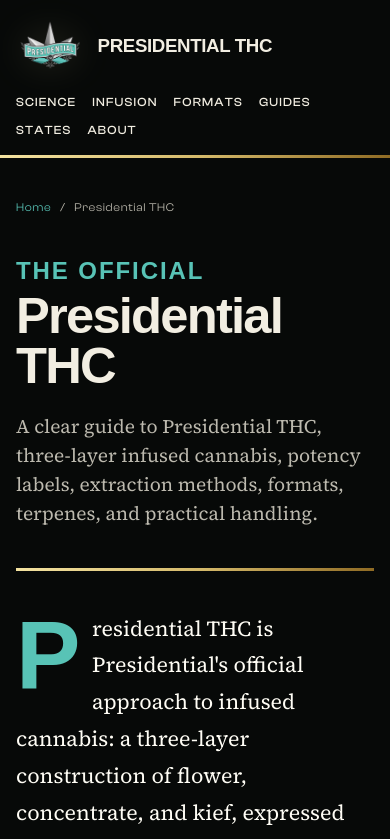
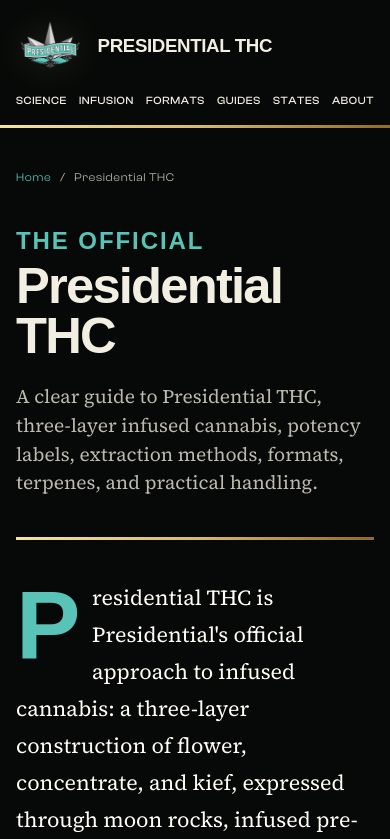
Before and after one commit to MONKEEJUMP/presidential-thc-net, a Next.js app: page / in a window 390 px wide. Shown: the top 839 px of the page. Built offline with nearby package versions, Linux system fonts and the light colour scheme; a web font is replaced by a local one.

Commit message:
fix: keep mobile states nav on one row

```diff
--- a/src/app/globals.css
+++ b/src/app/globals.css
@@ -681,6 +681,15 @@ th {
   .brand-lockup__tagline {
     display: none;
   }
+
+  .primary-nav {
+    width: 100%;
+    flex-wrap: nowrap;
+    justify-content: space-between;
+    gap: 0.4rem;
+    font-size: 0.68rem;
+    letter-spacing: 0.06em;
+  }
 }
 
 @media (min-width: 48rem) {
```
